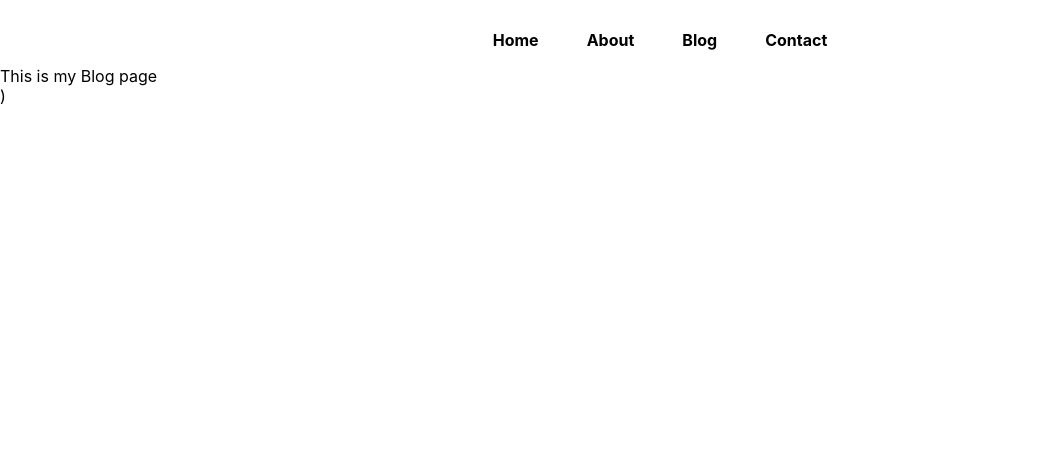
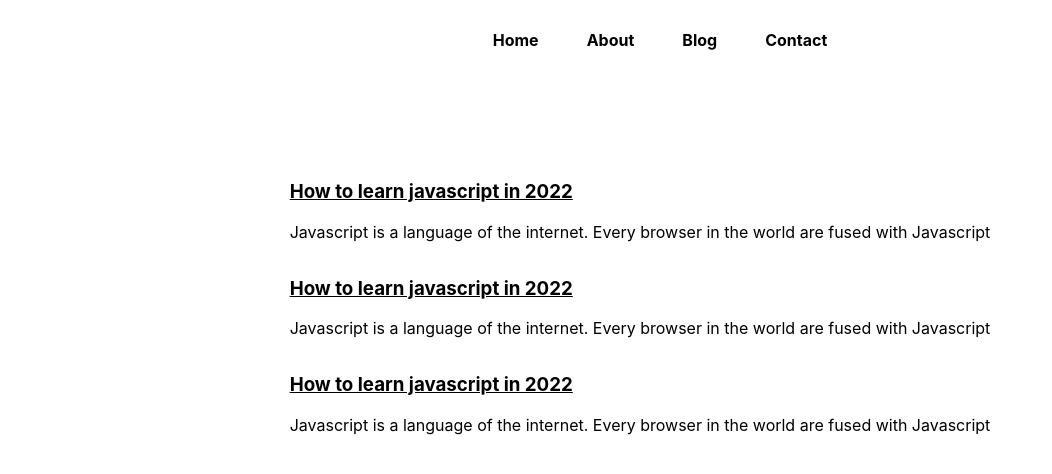
Before and after one commit to Synonymous64/journey-to-NextJS, a Next.js app in the folder gecode/: page /blog in a window 1280 px wide. Shown: the top 474 px of the page, without its empty margins (0-1052 px from the left). Built offline with nearby package versions, Linux system fonts and the light colour scheme.

Commit message:
Blog Component

```diff
--- a/gecode/pages/_app.js
+++ b/gecode/pages/_app.js
@@ -5,7 +5,7 @@ function MyApp({ Component, pageProps }) {
   return (
     <>
       <NavBar />
-      <Component {...pageProps} />)
+      <Component {...pageProps} />
     </>
   )
 }
--- a/gecode/pages/blog.js
+++ b/gecode/pages/blog.js
@@ -1,9 +1,32 @@
 import React from 'react'
-
+import styles from '../styles/Blog.module.css'
+import Link from 'next/link'
 const Blog = () => {
     return (
-        <div>
-            This is my Blog page
+        <div className={`${styles.container}`}>
+            <main className={styles.main}>
+                <div className={styles.blogItem}>
+                    <Link href={'/blogspot/learn-javascript'}>
+                        <h3>How to learn javascript in 2022</h3></Link>
+                    <p>
+                        Javascript is a language of the internet. Every browser in the world are fused with Javascript
+                    </p>
+                </div>
+                <div className={styles.blogItem}>
+                    <Link href={'/blogspot/learn-javascript'}>
+                        <h3>How to learn javascript in 2022</h3></Link>
+                    <p>
+                        Javascript is a language of the internet. Every browser in the world are fused with Javascript
+                    </p>
+                </div>
+                <div className={styles.blogItem}>
+                    <Link href={'/blogspot/learn-javascript'}>
+                        <h3>How to learn javascript in 2022</h3></Link>
+                    <p>
+                        Javascript is a language of the internet. Every browser in the world are fused with Javascript
+                    </p>
+                </div>
+            </main>
         </div>
     )
 }
--- /dev/null
+++ b/gecode/styles/Blog.module.css
@@ -0,0 +1,13 @@
+.main {
+  min-height: 60vh;
+  padding: 2rem 0;
+  flex: 1;
+  display: flex;
+  flex-direction: column;
+  justify-content: center;
+  align-items: center;
+}
+.blogItem h3 {
+  cursor: pointer;
+  text-decoration: underline;
+}
--- /dev/null
+++ b/gecode/styles/BlogSpot.module.css
@@ -0,0 +1,11 @@
+.main {
+  padding: 2rem 0;
+  flex: 1;
+  /* display: flex; */
+  flex-direction: column;
+  justify-content: center;
+  align-items: center;
+}
+.container {
+  padding: 0 12rem;
+}
```
Also changed, not shown: gecode/pages/blogspot/[slug].js (+10 -3 lines).
